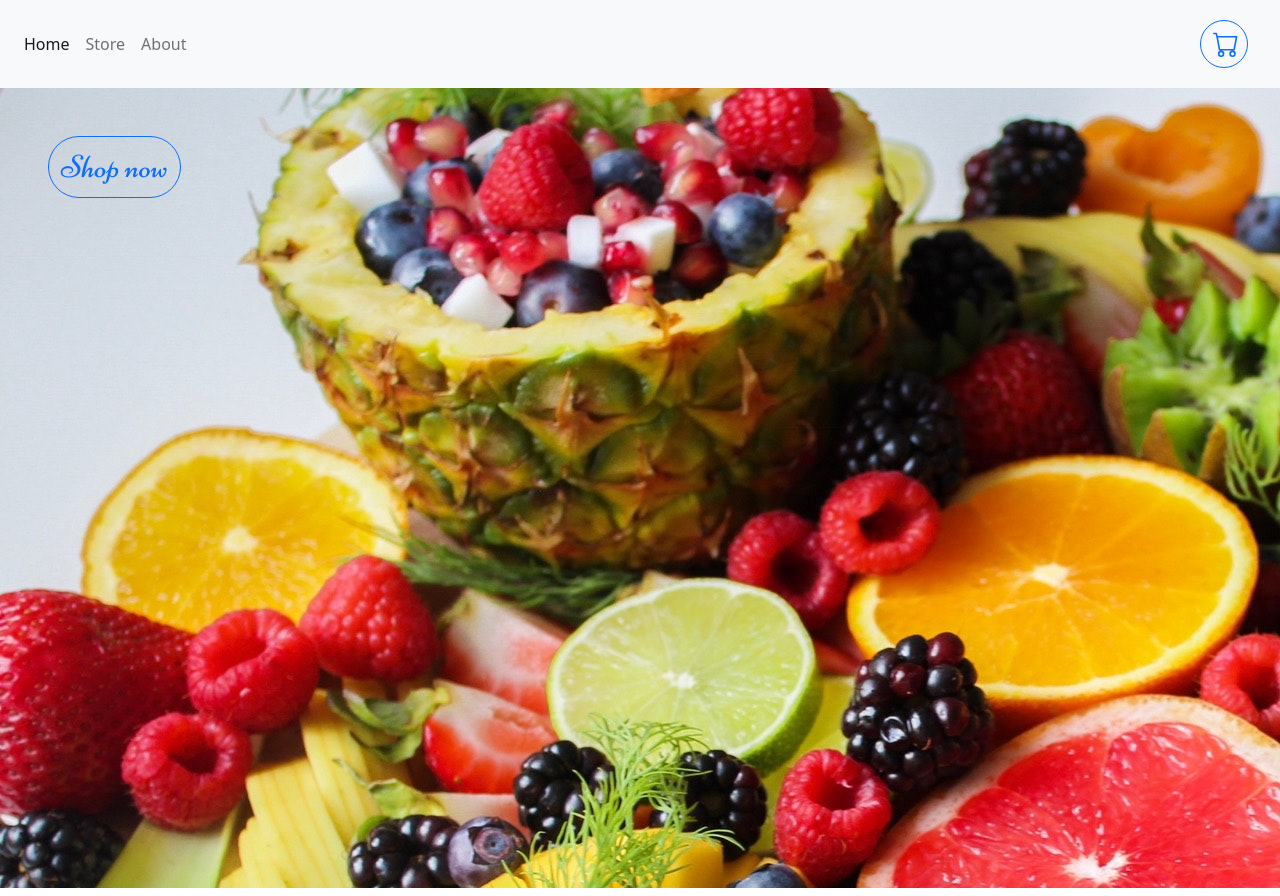
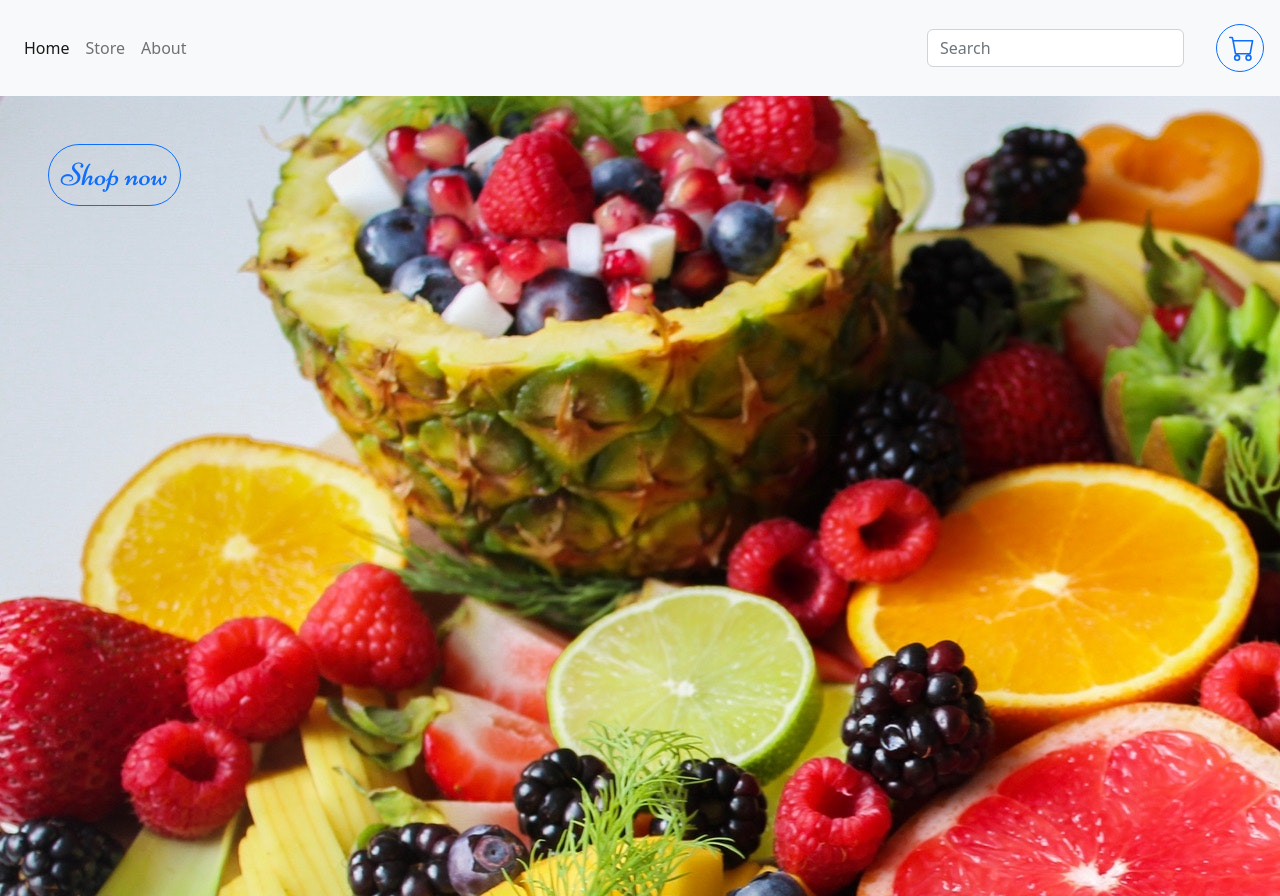
Before and after one commit to happycindy26/shopping-cart, a React (Create React App) app: page / in a window 1280 px wide. Built offline with nearby package versions, Linux system fonts and the light colour scheme.

Commit message:
add search bar

```diff
--- a/package.json
+++ b/package.json
@@ -3,6 +3,9 @@
   "version": "0.1.0",
   "private": true,
   "dependencies": {
+    "@fortawesome/fontawesome-svg-core": "^6.2.0",
+    "@fortawesome/free-solid-svg-icons": "^6.2.0",
+    "@fortawesome/react-fontawesome": "^0.2.0",
     "@testing-library/jest-dom": "^5.16.5",
     "@testing-library/react": "^13.4.0",
     "@testing-library/user-event": "^13.5.0",
--- a/src/components/CartItem.tsx
+++ b/src/components/CartItem.tsx
@@ -1,5 +1,5 @@
 import { Stack, Button } from 'react-bootstrap'
-import { useShoppingCart } from '../context/ShoppingCartContext'
+import { useShoppingCart } from '../contexts/ShoppingCartContext'
 import storeItems from '../data/items.json'
 import { formatCurrency } from '../utilities/formatCurrency'
 
--- a/src/components/Navbar.tsx
+++ b/src/components/Navbar.tsx
@@ -1,27 +1,51 @@
-import { Button, Nav, Navbar as NavbarBs } from 'react-bootstrap'
+import { Form, Button, Nav, Navbar as NavbarBs } from 'react-bootstrap'
+//import { FontAwesomeIcon } from '@fortawesome/react-fontawesome'
+//import { faMagnifyingGlass } from '@fortawesome/free-solid-svg-icons'
 import { NavLink } from 'react-router-dom'
-import { useShoppingCart } from '../context/ShoppingCartContext'
+import { useSearchBar } from '../contexts/SearchBarContext'
+import { useShoppingCart } from '../contexts/ShoppingCartContext'
+
 
 function Navbar() {
   const {openCart, cartQuantity} = useShoppingCart()
+  const {searchText, handleChange} = useSearchBar()
   return(
-  <NavbarBs sticky="top"  className='bg-light'>
+  <NavbarBs collapseOnSelect expand="md" sticky="top"  className='bg-light'>
+    <NavbarBs.Toggle aria-controls="responsive-navbar-nav" />
+    <NavbarBs.Collapse id="responsive-navbar-nav">
     <Nav className='me-auto m-3'>
       <Nav.Link to='/' as={NavLink}>Home</Nav.Link>
       <Nav.Link to='/store' as={NavLink}>Store</Nav.Link>
       <Nav.Link to='/about' as={NavLink}>About</Nav.Link>
     </Nav>
+    <Form className="d-flex m-2">
+      <Form.Control
+        type="search"
+        placeholder="Search"
+        className="me-2"
+        aria-label="Search"
+        value={searchText}
+        onChange={handleChange}
+      />
+      {/* <Button variant="outline-success" size='sm'>Search</Button> */}
+    </Form>
+    {/* <InputGroup className="d-flex" style={{margin: "0 5rem"}}>
+      <Form.Control className="me-2" style={{ position: "relative"}} size="sm" type="search" value="search" />
+      <FontAwesomeIcon style={{position: "absolute", top: ".5rem", right: "1rem" }} icon={faMagnifyingGlass}/>
+    </InputGroup> */}
+    </NavbarBs.Collapse>
     <Button
       onClick={openCart}
-      style={{width:"3rem", height:"3rem", position:"relative", marginRight:"2rem" }}
+      style={{width:"3rem", height:"3rem", position:"relative", margin:"1rem" }}
       variant="outline-primary"
-      className='rounded-circle mr-10'
+      className='rounded-circle'
     >
       <svg xmlns="http://www.w3.org/2000/svg" width="26" height="26" fill="currentColor"  viewBox="0 0 16 16"> <path d="M0 1.5A.5.5 0 0 1 .5 1H2a.5.5 0 0 1 .485.379L2.89 3H14.5a.5.5 0 0 1 .491.592l-1.5 8A.5.5 0 0 1 13 12H4a.5.5 0 0 1-.491-.408L2.01 3.607 1.61 2H.5a.5.5 0 0 1-.5-.5zM3.102 4l1.313 7h8.17l1.313-7H3.102zM5 12a2 2 0 1 0 0 4 2 2 0 0 0 0-4zm7 0a2 2 0 1 0 0 4 2 2 0 0 0 0-4zm-7 1a1 1 0 1 1 0 2 1 1 0 0 1 0-2zm7 0a1 1 0 1 1 0 2 1 1 0 0 1 0-2z"/> </svg>
-      {cartQuantity > 0 &&
-        (<div className="rounded-circle bg-success d-flex justify-content-center align-items-center" style={{color:"white", width:"1.5rem", height:"1.5rem", position:"absolute", bottom: 0, right: 0, transform: "translate(-125%, 5%)" }}>
-        {cartQuantity}
-      </div>)}
+      {cartQuantity > 0 && (
+        <div className="rounded-circle bg-success d-flex justify-content-center align-items-center" style={{color:"white", width:"1.5rem", height:"1.5rem", position:"absolute", bottom: 0, right: 0, transform: "translate(-125%, 5%)" }}>
+         {cartQuantity}
+        </div>
+      )}
     </Button>
   </NavbarBs>
   )
--- a/src/components/ShoppingCart.tsx
+++ b/src/components/ShoppingCart.tsx
@@ -1,5 +1,5 @@
 import { Offcanvas, Stack } from 'react-bootstrap'
-import { useShoppingCart } from '../context/ShoppingCartContext'
+import { useShoppingCart } from '../contexts/ShoppingCartContext'
 import CartItem from './CartItem'
 import storeItems from '../data/items.json'
 import { formatCurrency } from '../utilities/formatCurrency'
--- a/src/components/StoreItem.tsx
+++ b/src/components/StoreItem.tsx
@@ -1,5 +1,5 @@
 import { Card, Button } from 'react-bootstrap'
-import { useShoppingCart } from '../context/ShoppingCartContext'
+import { useShoppingCart } from '../contexts/ShoppingCartContext'
 import { formatCurrency } from '../utilities/formatCurrency'
 
 type StoreItemProps = {
--- /dev/null
+++ b/src/contexts/SearchBarContext.tsx
@@ -0,0 +1,44 @@
+import React, { createContext, ReactNode, useContext, useEffect, useState } from 'react';
+import storeItems from '../data/items.json'
+
+type SearchBarProviderProps = {
+    children: ReactNode
+}
+type SearchBarContextProps = {
+  handleChange: (e: React.ChangeEvent<HTMLInputElement>) => void
+  searchText: string
+  filteredItems: StoreItem[]
+}
+type StoreItem = {
+  id: number
+  name: string
+  price: number
+  imgUrl: string
+}
+
+const searchBarContext = createContext({} as SearchBarContextProps)
+
+export const useSearchBar = () => {
+   return useContext(searchBarContext)
+}
+
+export const SearchBarProvider = ({children}: SearchBarProviderProps) => {
+  const [searchText, setSearchText] = useState('')
+  const [filteredItems, setFilteredItems] = useState<StoreItem[]>([])
+
+  const handleChange = (e: React.ChangeEvent<HTMLInputElement>) => {
+    setSearchText(e.target.value.toLocaleLowerCase())
+  }
+  useEffect(() => {
+    const newFilteredItem = storeItems.filter(item => {
+      return item.name.toLocaleLowerCase().includes(searchText)})
+      setFilteredItems(newFilteredItem)
+  }, [searchText])
+
+  return(
+    <searchBarContext.Provider value={{searchText, handleChange, filteredItems}}>
+      {children}
+    </searchBarContext.Provider>
+  )
+
+}
--- a/src/context/ShoppingCartContext.tsx
+++ b/src/contexts/ShoppingCartContext.tsx
@@ -1,4 +1,4 @@
-import {createContext, useContext, useState, ReactNode} from 'react'
+import React, {createContext, useContext, useState, ReactNode } from 'react'
 import {ShoppingCart} from '../components/ShoppingCart'
 
 type ShoppingCartProviderProps = {
@@ -18,8 +18,8 @@ type CartItem = {
   id: number
   quantity: number
 }
+
 const ShoppingCartContext = createContext({} as ShoppingCartContextProps)
-
 export function useShoppingCart() {
   return useContext(ShoppingCartContext)
 }
--- a/src/pages/Store.tsx
+++ b/src/pages/Store.tsx
@@ -1,16 +1,24 @@
-import {Col, Row} from 'react-bootstrap'
+import { Col, Row } from 'react-bootstrap'
 import storeItems from '../data/items.json'
 import StoreItem from '../components/StoreItem'
+import { useSearchBar } from '../contexts/SearchBarContext';
 
 function Store() {
+  const {searchText, filteredItems} = useSearchBar();
   return(
     <>
       <h1 className='text-center mt-3' style={{fontFamily: "Niconne"}}>Freshest and Healthiest </h1>
+      { filteredItems.length <= 0 &&
+        <p className='text-center mt-5'>Sorry, we couldn't find results for "{searchText}" </p>}
       <Row xs={1} sm={2} md={3} lg={4} xl={5} className="g-3">
-        {storeItems.map(item => (
+        { filteredItems? filteredItems.map(item =>
           <Col key={item.id}>
             <StoreItem {...item} />
-          </Col>
+          </Col>) :
+          storeItems.map(item => (
+            <Col key={item.id}>
+              <StoreItem {...item} />
+            </Col>
         ))}
       </Row>
     </>
```
Also changed, not shown: src/App.tsx (+5 -2 lines), 1 other file (tests, documents, lock files or other folders).
